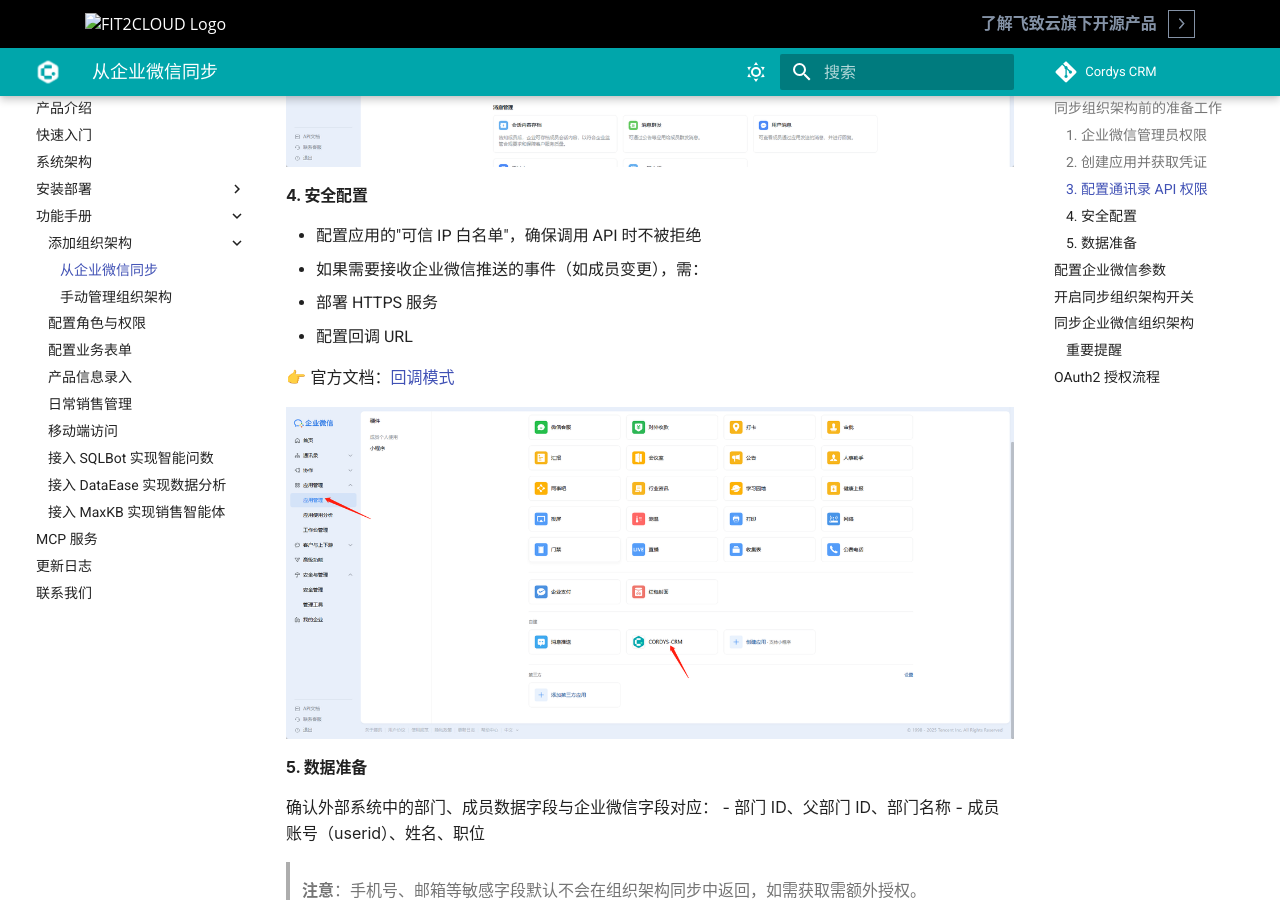
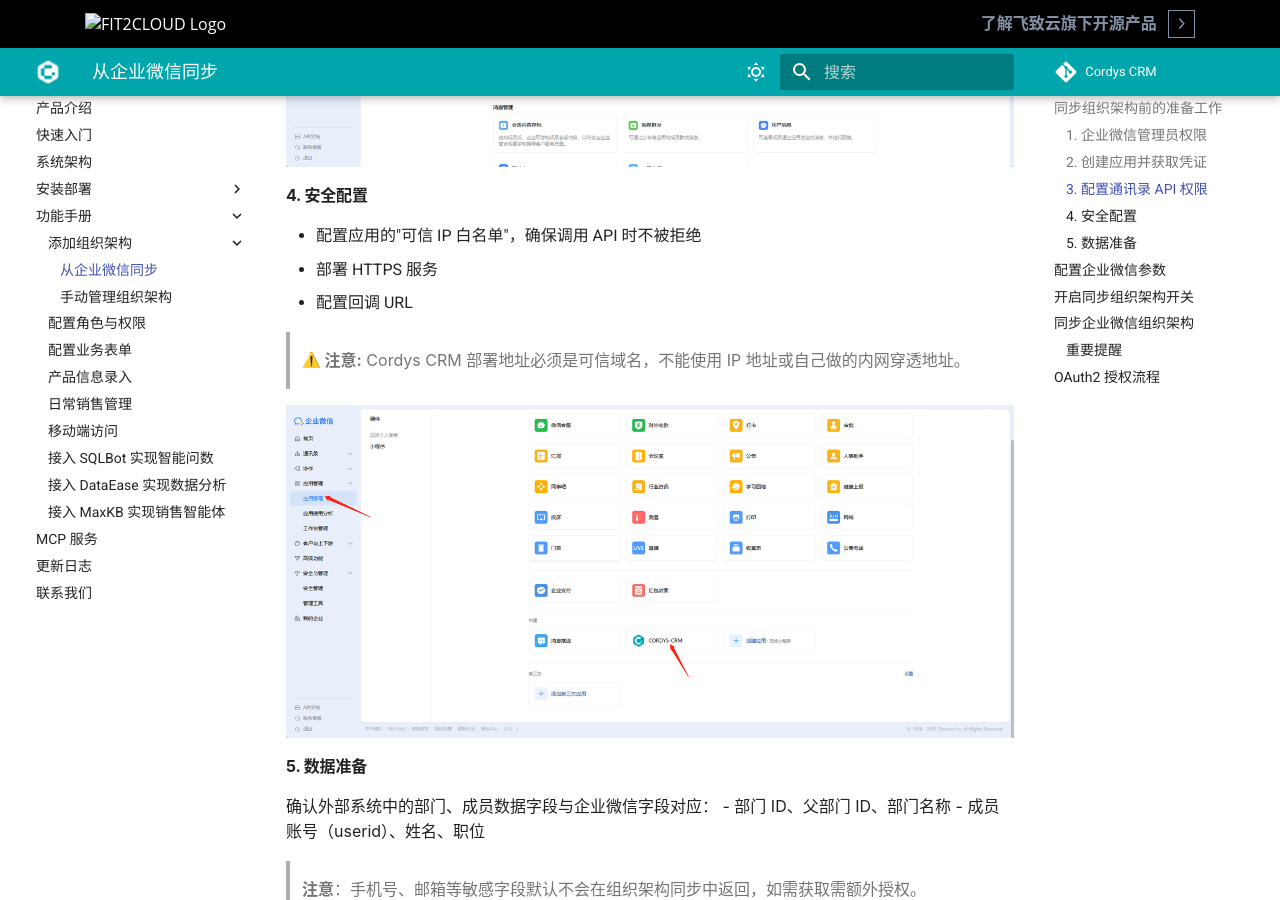
Before and after one commit to xinxin11/CordysCRM, an MkDocs documentation site: the page built from docs/manual/user_manual/sync_from_wecom.md, in a window 1280 px wide and 900 px high, scrolled down 851 px. Built offline with MkDocs 1.6.1 and Material for MkDocs 9.7.7, drawn with Linux system fonts in a browser that asks for light colours; emoji names are drawn with the system emoji font; comment, search, counter and statistics services are not loaded; the version menu is left out.

Commit message:
docs: rename files to use underscores instead of hyphens for consistency

```diff
--- a/docs/manual/user_manual/sync-from-wecom.md
+++ b/docs/manual/user_manual/sync_from_wecom.md
@@ -25,11 +25,10 @@
 
 #### 4. 安全配置
 - 配置应用的"可信 IP 白名单"，确保调用 API 时不被拒绝
-- 如果需要接收企业微信推送的事件（如成员变更），需：
-  - 部署 HTTPS 服务
-  - 配置回调 URL
+- 部署 HTTPS 服务
+- 配置回调 URL
 
-👉 官方文档：[回调模式](https://developer.work.weixin.qq.com/document/path/91770)
+> :warning: **注意:** Cordys CRM 部署地址必须是可信域名，不能使用 IP 地址或自己做的内网穿透地址。
 
 ![配置](../img/user_manual/wecom-ip.png)
 
--- a/docs/mkdocs.yml
+++ b/docs/mkdocs.yml
@@ -50,8 +50,8 @@
         - 命令行工具: installation/cli.md
     - 功能手册:
         - 添加组织架构:
-              - 从企业微信同步: user_manual/sync-from-wecom.md
-              - 手动管理组织架构: user_manual/org-manage.md
+              - 从企业微信同步: user_manual/sync_from_wecom.md
+              - 手动管理组织架构: user_manual/org_manage.md
         - 配置角色与权限:  user_manual/role_permission.md
         - 配置业务表单: user_manual/form_config.md
         - 产品信息录入: user_manual/product_entry.md
```
Also changed, not shown: docs/manual/user_manual/org_manage.md (renamed from docs/manual/user_manual/org-manage.md).
